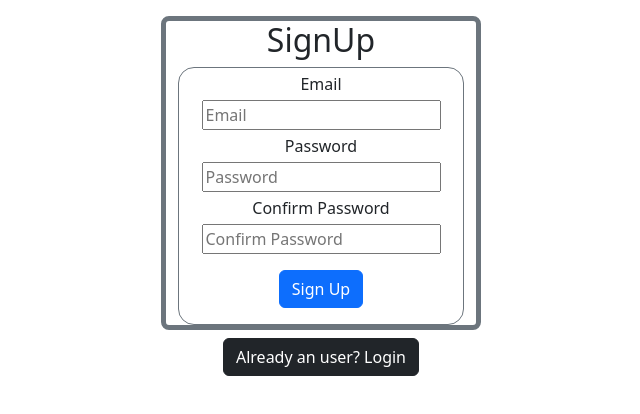
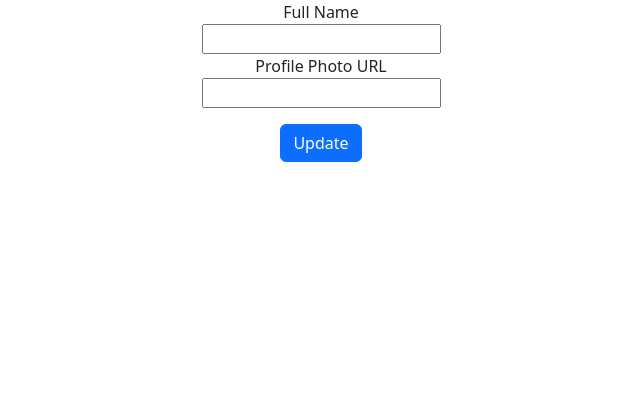
Before and after one commit to shantanu-kor/FronEnd-Practice, a React (Create React App) app in the folder expense-Tracker/: page / in a window 1280 px wide. Shown: the top 414 px of the page, without its empty margins (319-959 px from the left). Built offline with nearby package versions, Linux system fonts and the light colour scheme.

Commit message:
added name and image.

```diff
--- a/expense-Tracker/src/App.js
+++ b/expense-Tracker/src/App.js
@@ -1,8 +1,9 @@
 import React, { useContext } from "react";
+import { Route, Switch } from "react-router-dom";
 
-import { Route } from "react-router-dom";
 import AuthenticationPage from "./pages/Authentication";
 import HomePage from "./pages/Home";
+import ProfilePage from "./pages/Profile";
 
 import AuthContext from "./store/authContext";
 import "./App.css";
@@ -11,11 +12,15 @@ function App() {
   const authCtx = useContext(AuthContext);
 
   return (
-    <React.Fragment>
-      <Route to="/">
-        {authCtx.idToken !== null  ? <HomePage /> : <AuthenticationPage />}
+    <Switch>
+      <Route to="/profile" exact>
+        <ProfilePage />
       </Route>
-    </React.Fragment>
+      <Route to="/" exact>
+        {authCtx.idToken && <HomePage />}
+        {!authCtx.idToken && <AuthenticationPage />}
+      </Route>
+    </Switch>
   );
 }
 
--- /dev/null
+++ b/expense-Tracker/src/components/UpdateProfile.js
@@ -0,0 +1,49 @@
+import React, { useContext, useRef } from "react";
+import { Button } from "react-bootstrap";
+
+import AuthContext from "../store/authContext";
+
+const UpdateProfile = () => {
+  const nameRef = useRef();
+  const photoRef = useRef();
+
+  const authCtx = useContext(AuthContext);
+
+  const submitHandler = async (event) => {
+    event.preventDefault();
+    const name = nameRef.current.value;
+    const photo = photoRef.current.value;
+
+    const res = await fetch("https://identitytoolkit.googleapis.com/v1/accounts:update?key=AIzaSyD73Oj20xEgcVTp_n7OuZuKlYiMVjXQy-8", {
+        method: "POST",
+        body: JSON.stringify({
+            idToken: authCtx.idToken,
+            displayName: name,
+            photoUrl: photo,
+            deleteAttribute: null,
+            returnSecureToken: true,
+        }),
+        headers: {
+            "Content-Type": "application/json",
+        }
+    });
+    const data = await res.json();
+    console.log(data);
+  };
+
+  return (
+    <form style={{ textAlign: "center" }} onSubmit={submitHandler}>
+      <label htmlFor="name">Full Name</label>
+      <br />
+      <input type="text" id="name" ref={nameRef} required />
+      <br />
+      <label htmlFor="photo">Profile Photo URL</label>
+      <br />
+      <input type="text" id="photo" ref={photoRef} required />
+      <br />
+      <Button className="my-3" type="submit">Update</Button>
+    </form>
+  );
+};
+
+export default UpdateProfile;
--- a/expense-Tracker/src/pages/Home.js
+++ b/expense-Tracker/src/pages/Home.js
@@ -1,7 +1,20 @@
 import React from "react";
+import { Container, Row, Col } from "react-bootstrap";
+import { Link } from "react-router-dom";
 
 const HomePage = () => {
-  return <h1 className="border-bottom">Welcome to Expense Tracker!!!</h1>;
+  return (
+    <Container>
+      <Row>
+        <Col>
+          <h1 className="border-bottom">Welcome to Expense Tracker!!!</h1>
+        </Col>
+        <Col className="border">
+        <h3 className="border-bottom">Your profile is Incomplete. <Link to="/profile">Complete Now</Link></h3>
+        </Col>
+      </Row>
+    </Container>
+  );
 };
 
 export default HomePage;
--- /dev/null
+++ b/expense-Tracker/src/pages/Profile.js
@@ -0,0 +1,9 @@
+import React from "react";
+
+import UpdateProfile from "../components/UpdateProfile";
+
+const ProfilePage = () => {
+  return <UpdateProfile />;
+};
+
+export default ProfilePage;
```
